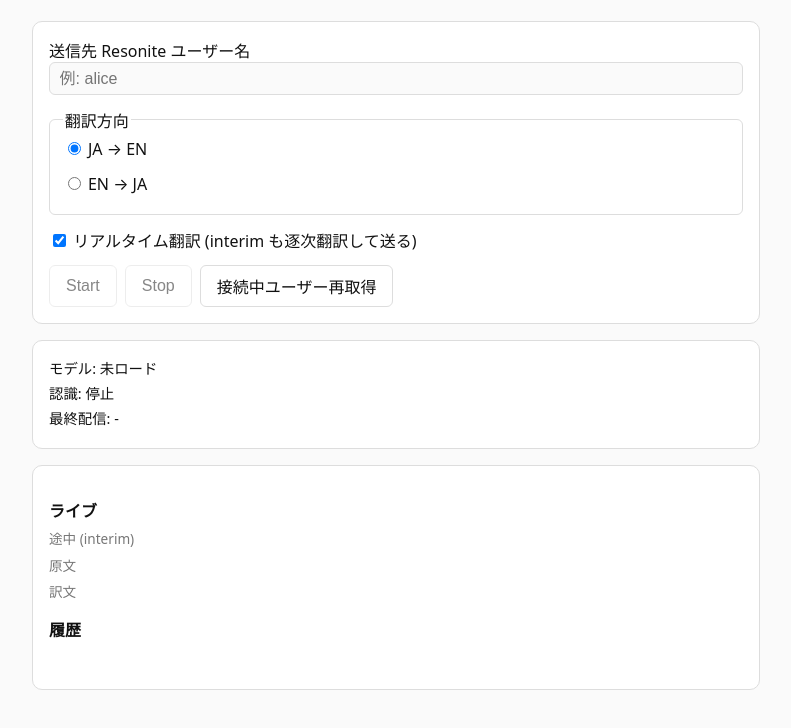
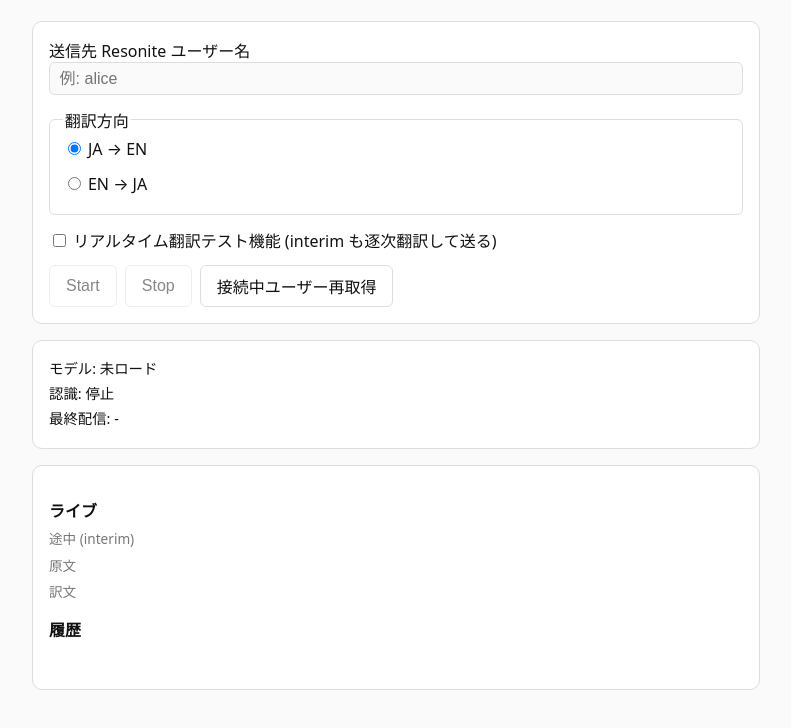
Before and after one commit to rabbuttz/resonite-webgpu-translator, a website with bundled scripts: page public/index.html in a window 1280 px wide. Shown: the part 94-822 px from the top of the page, without its empty margins (244-1035 px from the left). Built offline with nearby package versions, Linux system fonts and the light colour scheme.

Commit message:
Clarify live translation test mode

```diff
--- a/public/index.html
+++ b/public/index.html
@@ -24,8 +24,8 @@
     </fieldset>
 
     <label>
-      <input type="checkbox" id="live-mode" checked />
-      リアルタイム翻訳 (interim も逐次翻訳して送る)
+      <input type="checkbox" id="live-mode" />
+      リアルタイム翻訳テスト機能 (interim も逐次翻訳して送る)
     </label>
 
     <div class="buttons">
```
